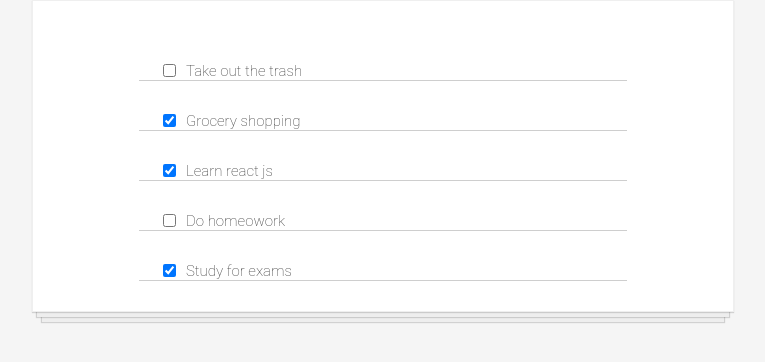
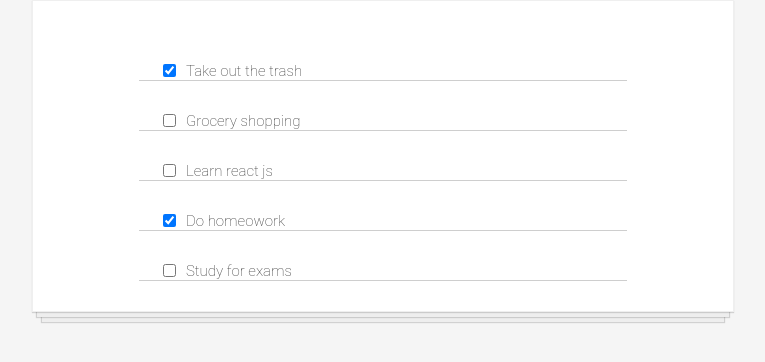
Before and after one commit to anguyenkn/React-TodoApp, a React (Create React App) app: page / in a window 1280 px wide. Shown: the top 362 px of the page, without its empty margins (257-1022 px from the left). Built offline with nearby package versions, Linux system fonts and the light colour scheme.

Commit message:
prettier

```diff
--- a/src/components/TodoItem.js
+++ b/src/components/TodoItem.js
@@ -2,12 +2,9 @@ import React from "react"
 
 class TodoItem extends React.Component{
     render(){
-        let checkbox_render = this.props.info.completed == true ?
-        <input type="checkbox"/> : <input type="checkbox" checked="checked"/>
-
         return(
             <div className="todo-item">
-                {checkbox_render}
+                <input type="checkbox" checked={this.props.info.completed}/>
                 <label name={this.props.info.text}> {this.props.info.text}</label><br />
             </div>
         );
```
